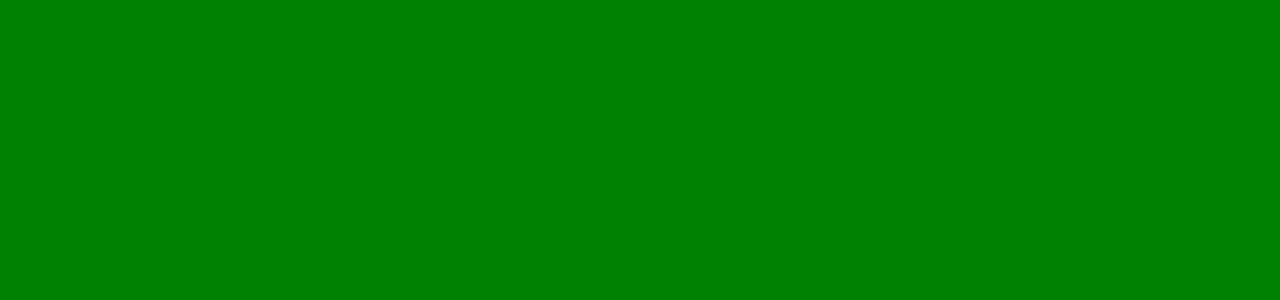
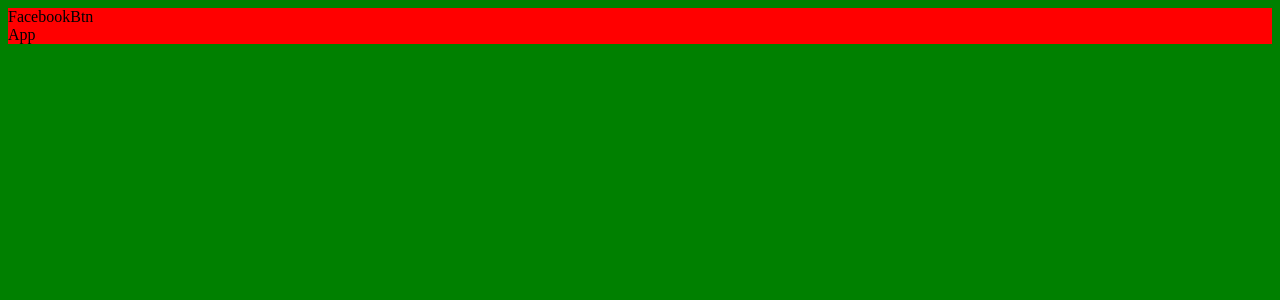
Before and after one commit to Olegborodko/react_start_work, a React app: page / in a window 1280 px wide. Shown: the top 300 px of the page. Built offline with nearby package versions, Linux system fonts and the light colour scheme.

Commit message:
layouts +

```diff
--- a/src/components/FacebookBtn.jsx
+++ b/src/components/FacebookBtn.jsx
@@ -4,7 +4,7 @@ class FacebookBtn extends Component {
   render() {
     return (
       <div className="test">
-         Test
+         FacebookBtn
       </div>
     );
   }
--- a/src/components/FacebookLoginStatus.jsx
+++ b/src/components/FacebookLoginStatus.jsx
@@ -48,7 +48,7 @@ class FacebookLoginStatus extends Component {
   statusChangeCallback(response){
     console.log(response['status']);
     if (response['status']==="connected"){
-      if (window.location.pathname!==this.props.linkToDashboard){
+      if (window.location.pathname===this.props.linkToLogin){
         window.location = this.props.linkToDashboard;
       }
     }else{
--- a/src/index.js
+++ b/src/index.js
@@ -5,18 +5,32 @@ import './styles/index.scss';
 import {
   BrowserRouter as Router,
   Route,
-  Link
+  Link,
+  Switch
 } from 'react-router-dom';
 
 import App from './routes/App.jsx';
 import Dashboard from './routes/Dashboard.jsx';
+import Page404 from './routes/Page404';
+
+import MainLayout from './layouts/MainLayout';
+import Null from './layouts/Null';
+
+const AppRoute = ({ component: Component, layout: Layout, ...rest }) => (
+  <Route {...rest} render={props => (
+    <Layout>
+      <Component {...props} />
+    </Layout>
+  )} />
+);
 
 ReactDOM.render(
   <Router>
-    <div>
-      <Route exact path="/" component={App}/>
-      <Route path="/dashboard" component={Dashboard}/>
-    </div>
+    <Switch>
+      <AppRoute exact path="/" layout={MainLayout} component={App} />
+      <AppRoute exact path="/dashboard" layout={MainLayout} component={Dashboard} />
+      <AppRoute layout={Null} component={Page404} />
+    </Switch>
   </Router>,
   document.getElementById('root')
 );
--- /dev/null
+++ b/src/layouts/MainLayout.jsx
@@ -0,0 +1,21 @@
+import React, { Component } from 'react';
+import FacebookBtn from '../components/FacebookBtn.jsx';
+import FacebookLoginStatus from '../components/FacebookLoginStatus.jsx';
+
+class MainLayout extends Component {
+  render() {
+    return (
+    <div>
+      <FacebookBtn/>
+      <FacebookLoginStatus
+      facebookApi={ process.env.FACEBOOK_API }
+      linkToDashboard = '/dashboard'
+      linkToLogin = '/'
+      />
+      {this.props.children}
+    </div>
+    );
+  }
+}
+
+export default MainLayout;
--- /dev/null
+++ b/src/layouts/Null.jsx
@@ -0,0 +1,13 @@
+import React, { Component } from 'react';
+
+class Null extends Component {
+  render() {
+    return (
+    <div>
+      {this.props.children}
+    </div>
+    );
+  }
+}
+
+export default Null;
--- a/src/routes/App.jsx
+++ b/src/routes/App.jsx
@@ -1,15 +1,10 @@
 import React, { Component } from 'react';
-import FacebookLoginStatus from '../components/FacebookLoginStatus.jsx';
 
 class App extends Component {
   render() {
     return (
       <div className="App">
-        <FacebookLoginStatus
-          facebookApi={ process.env.FACEBOOK_API }
-          linkToDashboard = '/dashboard'
-          linkToLogin = '/'
-        />
+        App
       </div>
     );
   }
--- /dev/null
+++ b/src/routes/Page404.jsx
@@ -0,0 +1,13 @@
+import React, { Component } from 'react';
+
+class Page404 extends Component {
+  render() {
+    return (
+    <div>
+      404 ERROR
+    </div>
+    );
+  }
+}
+
+export default Page404;
```
